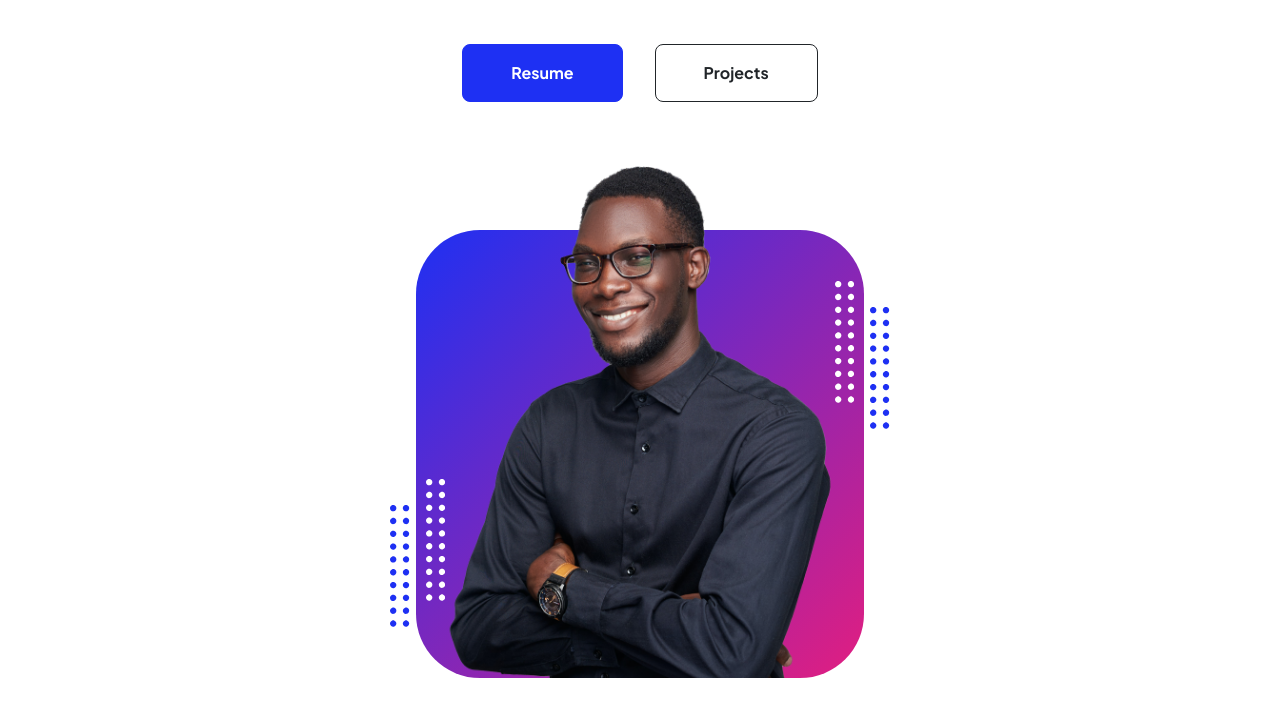
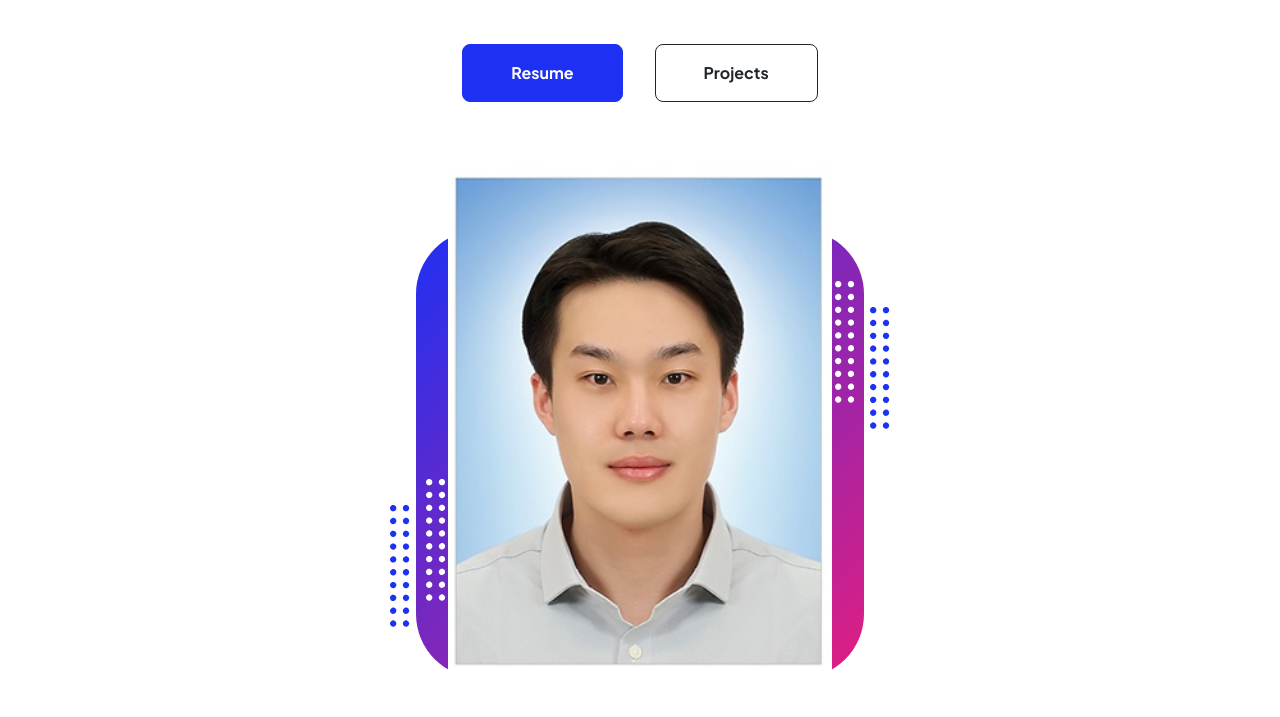
Before and after one commit to yknlwca/ykwlnca.github.io, a plain HTML site: page index.html in a window 1280 px wide. Shown: the part 291-1008 px from the top of the page. Drawn offline with nearby package versions, Linux system fonts and the light colour scheme.

Commit message:
profile photo

```diff
--- a/index.html
+++ b/index.html
@@ -56,7 +56,7 @@
                                 <div class="profile bg-gradient-primary-to-secondary">
                                     <!-- TIP: For best results, use a photo with a transparent background like the demo example below-->
                                     <!-- Watch a tutorial on how to do this on YouTube (link)-->
-                                    <img class="profile-img" src="assets/profile.png" alt="..." />
+                                    <img class="profile-img" src="assets/사진.jpg" alt="..." />
                                     <div class="dots-1">
                                         <!-- SVG Dots-->
                                         <svg version="1.1" xmlns="http://www.w3.org/2000/svg" xmlns:xlink="http://www.w3.org/1999/xlink" x="0px" y="0px" viewBox="0 0 191.6 1215.4" style="enable-background: new 0 0 191.6 1215.4" xml:space="preserve">
```
